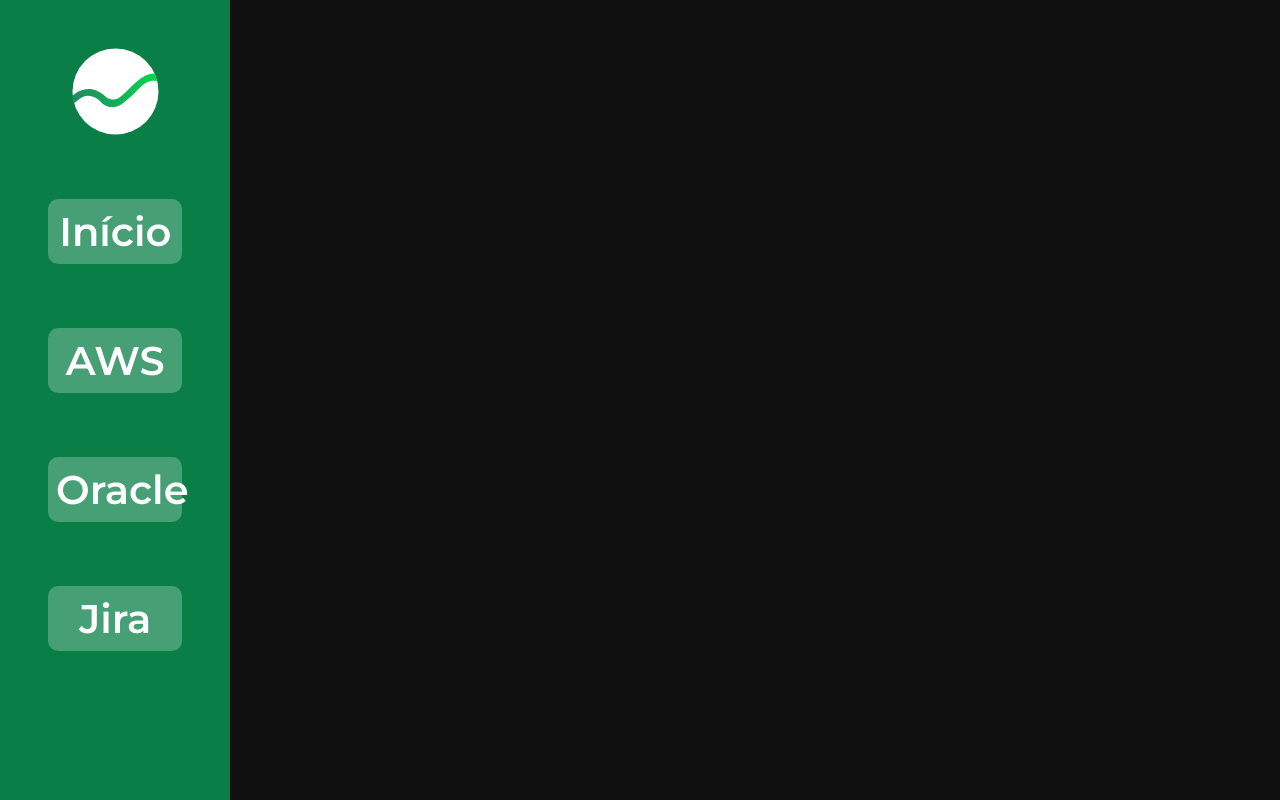
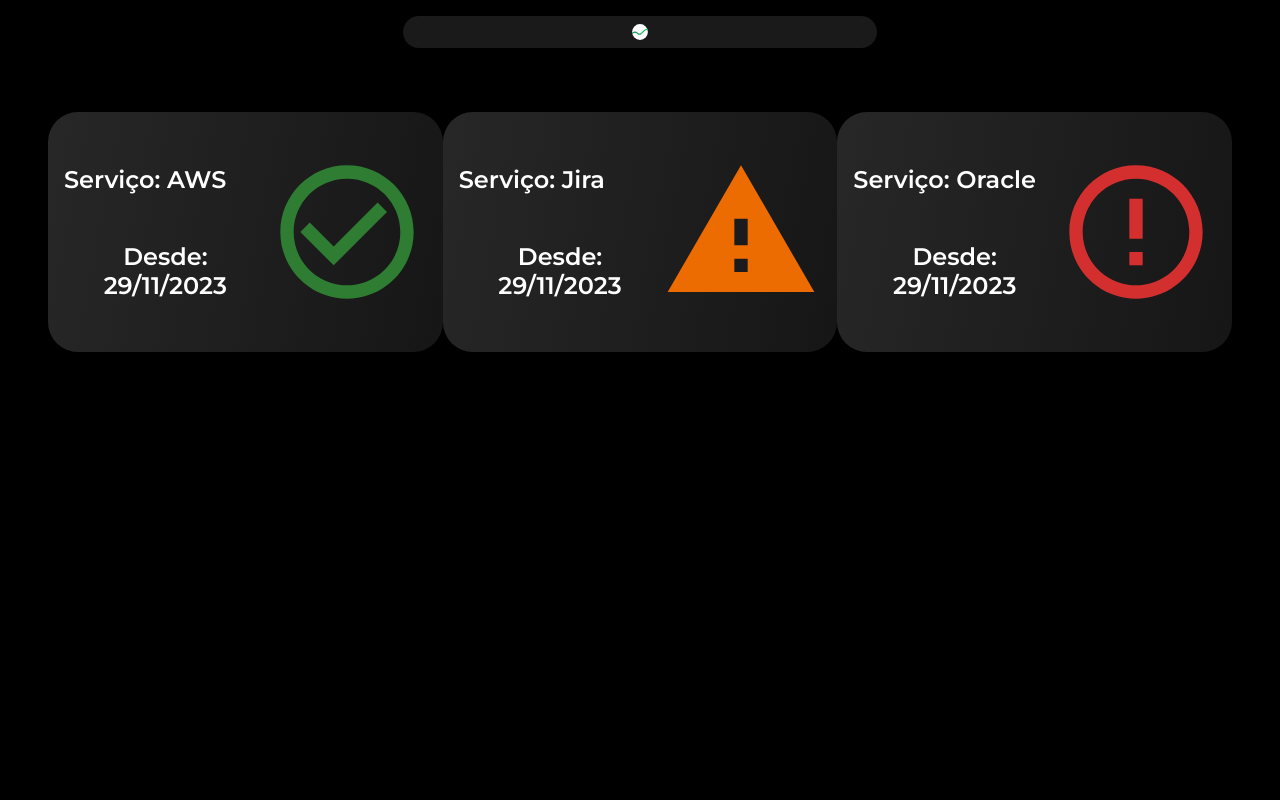
Before and after one commit to hackatonjefpicpay/frontend, a React (Create React App) app: page / in a window 1280 px wide. Built offline with nearby package versions, Linux system fonts and the light colour scheme.

Commit message:
cards and fixing ux

```diff
--- a/package.json
+++ b/package.json
@@ -5,6 +5,7 @@
   "dependencies": {
     "@emotion/react": "^11.11.1",
     "@emotion/styled": "^11.11.0",
+    "@mui/icons-material": "^5.14.18",
     "@mui/material": "^5.14.18",
     "@mui/styled-engine-sc": "^6.0.0-alpha.6",
     "@testing-library/jest-dom": "^5.17.0",
--- a/src/Components/NavBar/index.tsx
+++ b/src/Components/NavBar/index.tsx
@@ -5,11 +5,9 @@
   return (
     <>
       <S.NavBarContainer>
-        <S.LogoImage src={logoSvg} alt="Logo da empresa Line" />
-        <S.NavText>Início</S.NavText>
-        <S.NavText>AWS</S.NavText>
-        <S.NavText>Oracle</S.NavText>
-        <S.NavText>Jira</S.NavText>
+        <S.LogoContainer>
+          <S.LogoImage src={logoSvg} alt="Logo da empresa Line" />
+        </S.LogoContainer>
       </S.NavBarContainer>
     </>
   );
--- a/src/Components/NavBar/styles.ts
+++ b/src/Components/NavBar/styles.ts
@@ -2,19 +2,28 @@
 import { Box, Button } from "@mui/material";
 
 export const NavBarContainer = styled(Box)`
-  width: 18%;
-  height: calc(100vh - 90vh);
-  background-color: #097e47;
-  height: 100vh;
-  padding: 3rem;
+  width: 100%;
+  height: 8vh;
+  background-color: #000000;
+  padding: 1rem 3rem;
   display: flex;
   flex-direction: column;
   align-items: center;
-  gap: 4rem;
+`;
+
+export const LogoContainer = styled(Box)`
+  width: 40%;
+  height: 100%;
+  display: flex;
+  justify-content: center;
+  align-items: center;
+  padding: 0.5rem;
+  border-radius: 50px;
+  background-color: rgba(255, 255, 255, 0.1);
 `;
 
 export const LogoImage = styled("img")`
-  width: 65%;
+  height: 100%;
 `;
 
 export const NavText = styled("h2")`
@@ -23,7 +32,7 @@
   font-weight: 600;
   padding: 0.5rem;
   background-color: #ffffff40;
-  width: 100%;
+  height: 100%;
   text-align: center;
   border-radius: 10px;
   cursor: pointer;
--- /dev/null
+++ b/src/Components/ServiceMainCard/index.tsx
@@ -0,0 +1,34 @@
+import * as S from "./styles";
+
+import CheckCircleOutlineIcon from "@mui/icons-material/CheckCircleOutline";
+import ErrorOutlineIcon from "@mui/icons-material/ErrorOutline";
+import ReportProblemIcon from "@mui/icons-material/ReportProblem";
+
+interface IServiceMainCardProps {
+  serviceName?: string;
+  status?: number;
+}
+
+const ServiceMainCard = ({ serviceName, status }: IServiceMainCardProps) => {
+  return (
+    <>
+      <S.CardContainer>
+        <S.ServiceInfoContainer>
+          <S.ServiceStatus>Serviço: {serviceName}</S.ServiceStatus>
+          <S.ServiceStatus>Desde: {"29/11/2023"}</S.ServiceStatus>
+        </S.ServiceInfoContainer>
+        {status === 1 ? (
+          <CheckCircleOutlineIcon sx={{ fontSize: "10rem" }} color="success" />
+        ) : status === 2 ? (
+          <ReportProblemIcon sx={{ fontSize: "10rem" }} color="warning" />
+        ) : (
+          status === 3 && (
+            <ErrorOutlineIcon sx={{ fontSize: "10rem" }} color="error" />
+          )
+        )}
+      </S.CardContainer>
+    </>
+  );
+};
+
+export { ServiceMainCard };
--- /dev/null
+++ b/src/Components/ServiceMainCard/styles.ts
@@ -0,0 +1,30 @@
+import styled from "styled-components";
+import { Box } from "@mui/material";
+
+export const CardContainer = styled(Box)`
+  height: 15rem;
+  width: 30rem;
+  background: var(
+    --gradient,
+    linear-gradient(101deg, #272727 1.82%, #161616 99.91%)
+  );
+  border-radius: 30px;
+  padding: 1rem;
+  display: flex;
+  align-items: center;
+  justify-content: space-between;
+`;
+
+export const ServiceInfoContainer = styled(Box)`
+  display: flex;
+  flex-direction: column;
+  align-items: flex-start;
+  gap: 3rem;
+`;
+
+export const ServiceStatus = styled("p")`
+  text-align: center;
+  font-weight: 600;
+  font-size: 1.5rem;
+  color: #fff;
+`;
--- a/src/Pages/Dashboard/index.tsx
+++ b/src/Pages/Dashboard/index.tsx
@@ -1,13 +1,42 @@
 import dependencies from "../../dependencies";
 import * as S from "./style";
 import { NavBar } from "../../Components/NavBar";
+import { ServiceMainCard } from "../../Components/ServiceMainCard";
+import { useEffect } from "react";
+
+const servicesList = [
+  {
+    name: "AWS",
+    status: 1,
+  },
+  {
+    name: "Jira",
+    status: 2,
+  },
+  {
+    name: "Oracle",
+    status: 3,
+  },
+];
 
 const Dashboard = () => {
   return (
     <>
       <S.PageWrapper>
         <NavBar />
-        <S.InfoContainer></S.InfoContainer>
+        <S.InfoContainer>
+          <S.ServiceCardGrid>
+            {servicesList.map((service) => {
+              return (
+                <ServiceMainCard
+                  key={service.name}
+                  serviceName={service.name}
+                  status={service.status}
+                />
+              );
+            })}
+          </S.ServiceCardGrid>
+        </S.InfoContainer>
       </S.PageWrapper>
     </>
   );
--- a/src/Pages/Dashboard/style.ts
+++ b/src/Pages/Dashboard/style.ts
@@ -2,11 +2,19 @@
 import { Box } from "@mui/material";
 
 export const PageWrapper = styled(Box)`
-  display: flex;
   width: 100%;
 `;
 
 export const InfoContainer = styled(Box)`
   width: 100%;
-  background-color: #101010;
+  background-color: #000000;
+  padding: 3rem;
+  height: 92vh;
 `;
+
+export const ServiceCardGrid = styled(Box)`
+  display: flex;
+  align-items: center;
+  justify-content: space-between;
+  width: 100%;
+`;
```
Also changed, not shown: 2 other files (tests, documents, lock files or other folders).
